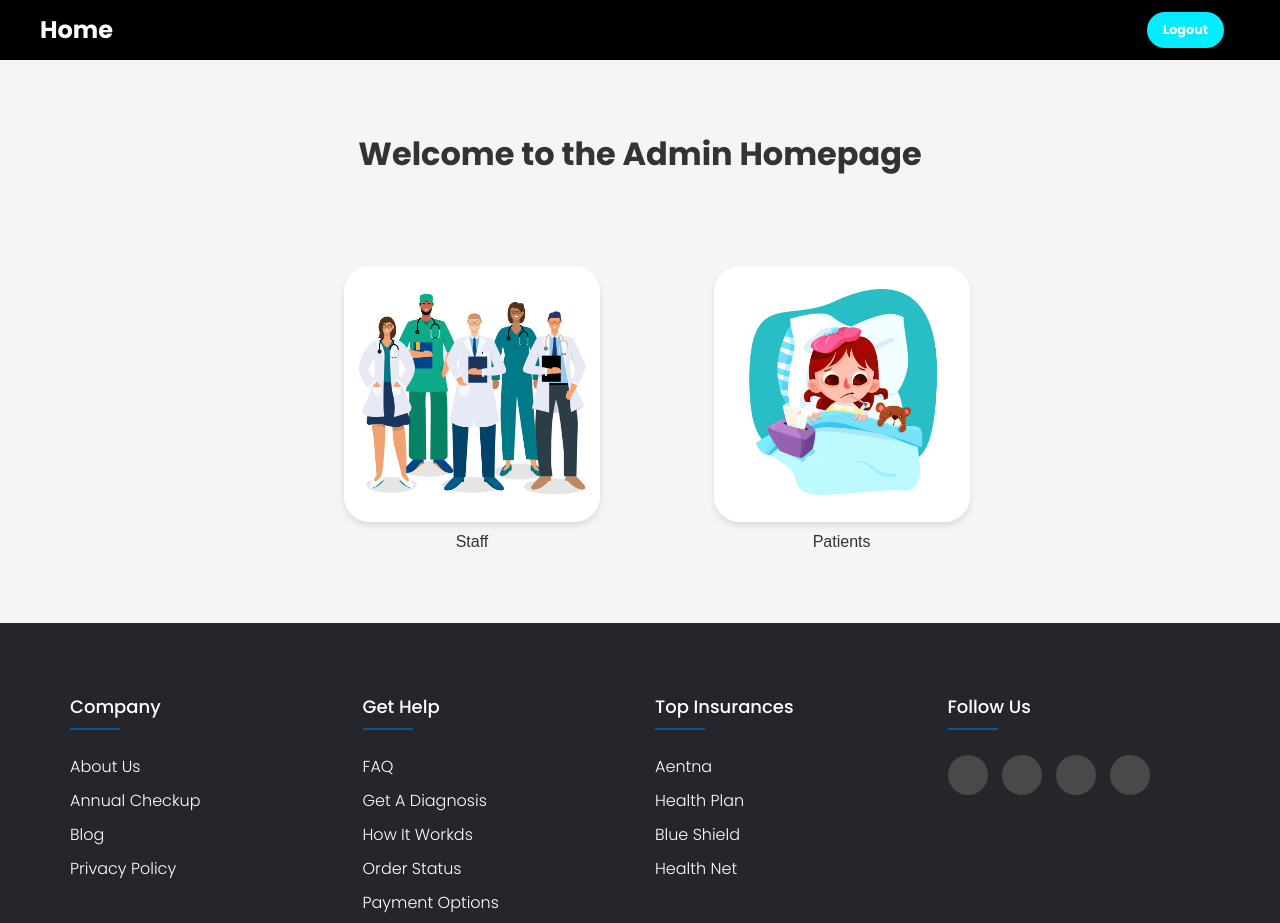
After one commit to abenezer54/ehr-system, a PHP site: page /views/admin-homepage.php in a window 1280 px wide. The commit adds this page. Run offline with PHP 8.4, Linux system fonts and the light colour scheme.

Commit message:
add admin home page

```diff
--- /dev/null
+++ b/assets/css/admin-homepage.css
@@ -0,0 +1,73 @@
+body {
+  font-family: Arial, sans-serif;
+  margin: 0;
+  background-color: #f5f5f5;
+  display: flex;
+  flex-direction: column;
+  align-items: center;
+}
+
+.header {
+  width: 100%;
+  background-color: #333;
+  color: white;
+  padding: 1rem;
+  text-align: center;
+}
+
+.container {
+  display: flex;
+  flex-direction: column;
+  align-items: center;
+  margin-top: 3%;
+  padding: 2rem;
+  gap: 2rem;
+}
+
+.welcome-message {
+  font-size: 2rem;
+  margin-bottom: 1rem;
+  color: #333;
+}
+
+.button-container {
+  display: flex;
+  gap: 5%;
+  /* padding: 40px; */
+}
+
+button {
+  background: none;
+  border: none;
+  padding: 0;
+  cursor: pointer;
+  padding: 40px;
+}
+
+button a {
+  display: block;
+  text-align: center;
+  text-decoration: none;
+  color: #333;
+}
+
+button img {
+  width: 20vw;
+  height: 20vw;
+  max-width: 400px;
+  max-height: 400px;
+  border-radius: 10%;
+  object-fit: cover;
+  box-shadow: 0 4px 6px rgba(0, 0, 0, 0.1);
+  transition: transform 0.3s ease;
+}
+
+button img:hover {
+  transform: scale(1.07);
+}
+
+button span {
+  display: block;
+  margin-top: 0.5rem;
+  font-size: 1rem;
+}
--- a/assets/css/footer.css
+++ b/assets/css/footer.css
@@ -112,81 +112,3 @@ ul {
     width: 100%;
   }
 }
-
-.container {
-  flex: 1;
-  width: 80%;
-  margin: 20px auto;
-  text-align: center;
-}
-
-.card-container {
-  display: flex;
-  flex-wrap: wrap;
-  justify-content: center;
-  gap: 20px;
-}
-
-.card {
-  background-color: #f9f9f9;
-  border: 1px solid #ddd;
-  border-radius: 10px;
-  padding: 20px;
-  margin: 10px;
-  width: 250px;
-  box-shadow: 0 2px 4px rgba(0, 0, 0, 0.1);
-  text-align: left;
-}
-
-.add {
-  text-align: center;
-  margin-bottom: 20px;
-}
-
-.add button {
-  background-color: #0f5485;
-  color: #fff;
-  padding: 10px 30px; /* Increased padding */
-  border: none;
-  border-radius: 5px;
-  cursor: pointer;
-  text-transform: uppercase;
-  font-weight: 500;
-  margin-bottom: 20px; /* Increased margin to separate from the filter */
-}
-
-.add button:hover {
-  background-color: #06345b;
-}
-
-.add a {
-  color: #fff;
-  text-decoration: none;
-}
-
-form {
-  margin: 20px 0;
-  display: flex;
-  justify-content: center;
-  gap: 10px;
-}
-
-form input[type="text"],
-form select,
-form button {
-  padding: 10px;
-  border: 1px solid #ddd;
-  border-radius: 5px;
-  font-family: "Poppins", sans-serif;
-}
-
-form button {
-  background-color: #0f5485;
-  color: #fff;
-  cursor: pointer;
-  border: none;
-}
-
-form button:hover {
-  background-color: #06345b;
-}
--- a/includes/footer.php
+++ b/includes/footer.php
@@ -1,3 +1,6 @@
+
+
+<link rel="stylesheet" href="../assets/css/footer.css">
 <footer class="footer">
   	 <div class="footer-container">
   	 	<div class="row">
--- a/includes/header.php
+++ b/includes/header.php
@@ -1,3 +1,5 @@
+
+<link rel="stylesheet" href="../assets/css/header.css">
 <header>
     <div class="navbar">
         <div class="logo">
--- a/index.php
+++ b/index.php
@@ -6,7 +6,7 @@ $error = "";
 if (isset($_SESSION['role'])){
     switch ($_SESSION['role']) {
         case "admin":
-            header("Location: views/doctor/view.php");
+            header("Location: views/admin-homepage.php");
             break;
         case "user":
             header("Location: views/user/view.php");
--- /dev/null
+++ b/views/admin-homepage.php
@@ -0,0 +1,33 @@
+<?php $picture = "../assets/img/patients2.jpg"; ?>
+<!DOCTYPE html>
+<html lang="en">
+<head>
+    <meta charset="UTF-8">
+    <meta name="viewport" content="width=device-width, initial-scale=1.0">
+    <title>Admin Home Page</title>
+    <link rel="stylesheet" href="../assets/css/admin-homepage.css">
+</head>
+<body>
+    <?php include("../includes/header.php"); ?>
+
+    <div class="container">
+        <h1 class="welcome-message">Welcome to the Admin Homepage</h1>
+        <div class="button-container">
+            <button>
+                <a href="doctor/list.php">
+                    <img src="../assets/img/staff1.jpg" alt="Staff">
+                    <span>Staff</span>
+                </a>
+            </button>
+            <button>
+                <a href="patient/list.php">
+                    <img src="../assets/img/patients2.jpg" alt="Patients">
+                    <span>Patients</span>
+                </a>
+            </button>
+        </div>
+    </div>
+
+    <?php include("../includes/footer.php"); ?>
+</body>
+</html>
```
Also changed, not shown: assets/css/list.css (+78 -0 lines), views/user/view.php (+12 -2 lines), assets/img/patients1.jpg (added), assets/img/patients2.jpg (added), assets/img/staff1.jpg (added).
